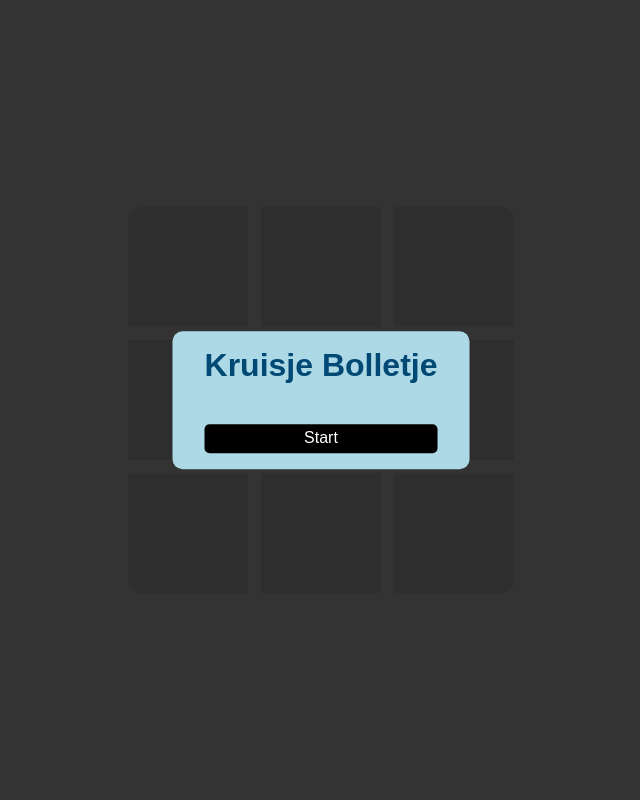
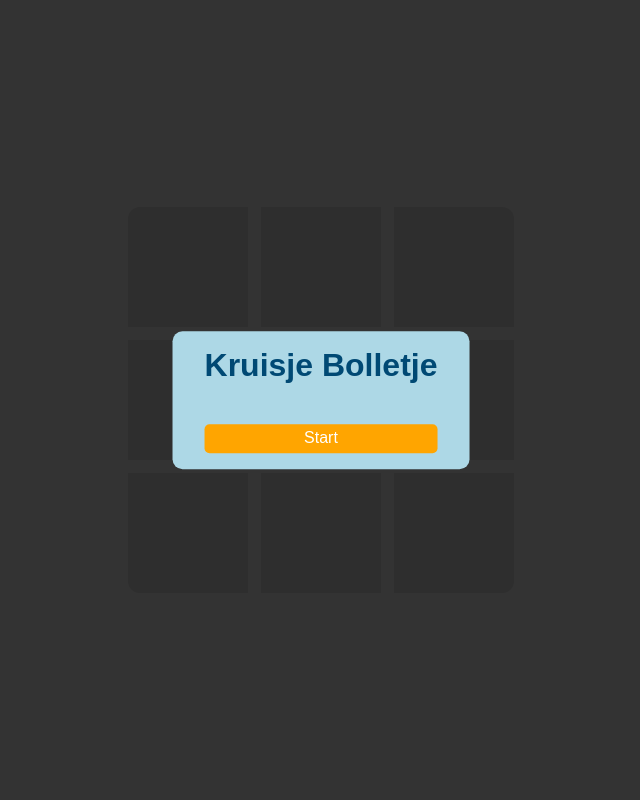
Before and after one commit to royzinken/Projectweek2, a PHP site: page /KruisjeBolletje_Tom-Kevin/index.html in a window 1280 px wide. Shown: the whole page, without its empty margins (319-959 px from the left). Run offline with PHP 8.4, Linux system fonts and the light colour scheme; some web fonts are replaced.

Commit message:
Update stylesheet.css

```diff
--- a/KruisjeBolletje_Tom-Kevin/stylesheet.css
+++ b/KruisjeBolletje_Tom-Kevin/stylesheet.css
@@ -60,7 +60,7 @@ input[type="checkbox"] {
 .btn {
   width: 100%;													  	/*Width to 100%.*/
   display: inline-block;										/*Display to inline-block.*/
-  background: #000;
+  background: orange;
   color: #fff;
   border-radius: 5px;												/*Set border radius to 5 pixels.*/
   margin-top: 32px;													/*Set margin top to 32 pixels.*/
```
